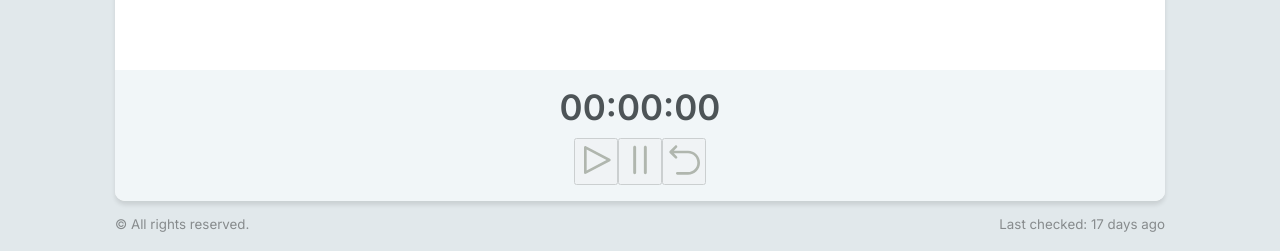
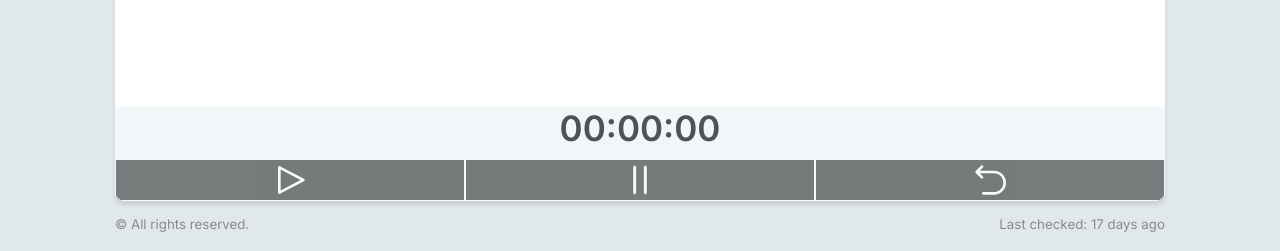
Before and after one commit to jihanv/ielts-counter, a React (Vite) app: page / in a window 1280 px wide. Shown: the part 528-779 px from the top of the page. Built offline with nearby package versions, Linux system fonts and the light colour scheme.

Commit message:
Change styles of buttons

```diff
--- a/src/index.css
+++ b/src/index.css
@@ -168,16 +168,33 @@ body {
   }
 }
 
+button {
+  all: unset;
+}
+
+button {
+  display: flex;
+  align-items: center;
+  justify-content: center;
+  background-color: black;
+}
+
 .reset-btn {
   cursor: pointer;
-  opacity: 0.3;
+  opacity: 0.5;
   transition: all 0.4s;
+  border: 0.5px solid white;
 }
 
 .reset-btn-icon {
-  color: #1d2507;
+  color: white;
   height: 40px;
   width: 40px;
+}
+
+.reset-btn:hover,
+.reset-btn:focus {
+  opacity: 0.7;
 }
 
 .stopwatch {
@@ -186,9 +203,13 @@ body {
   background-color: #f1f6f8;
   justify: center;
   align-items: center;
-  padding: 1rem;
+  /* margin: 1rem; */
 }
 
 .btn-container {
   display: flex;
+  width: 100%;
 }
+.btn-container > * {
+  flex: 1;
+}
```
